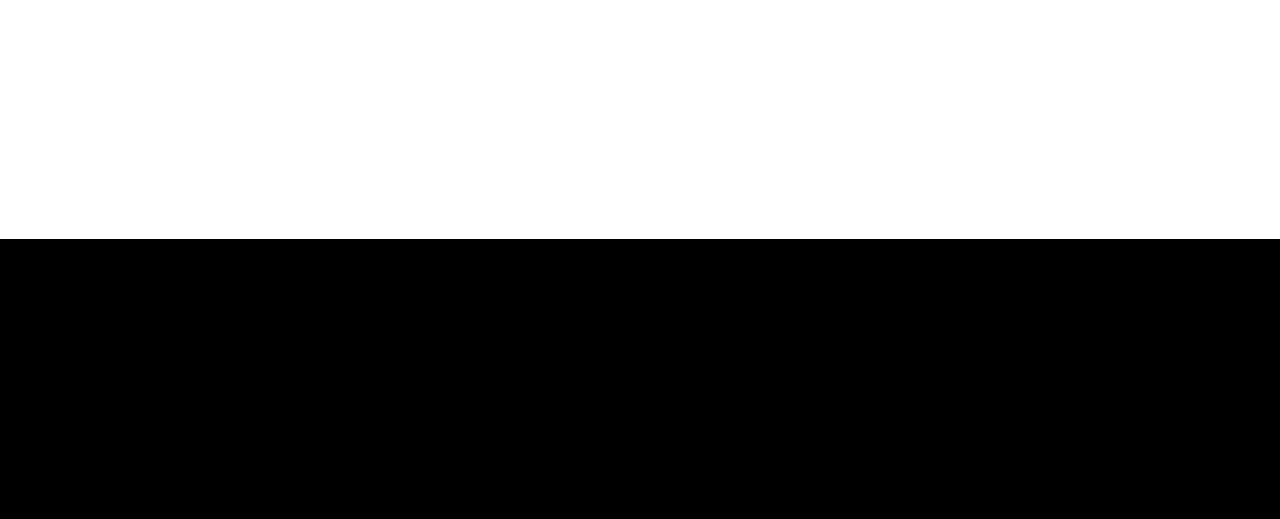
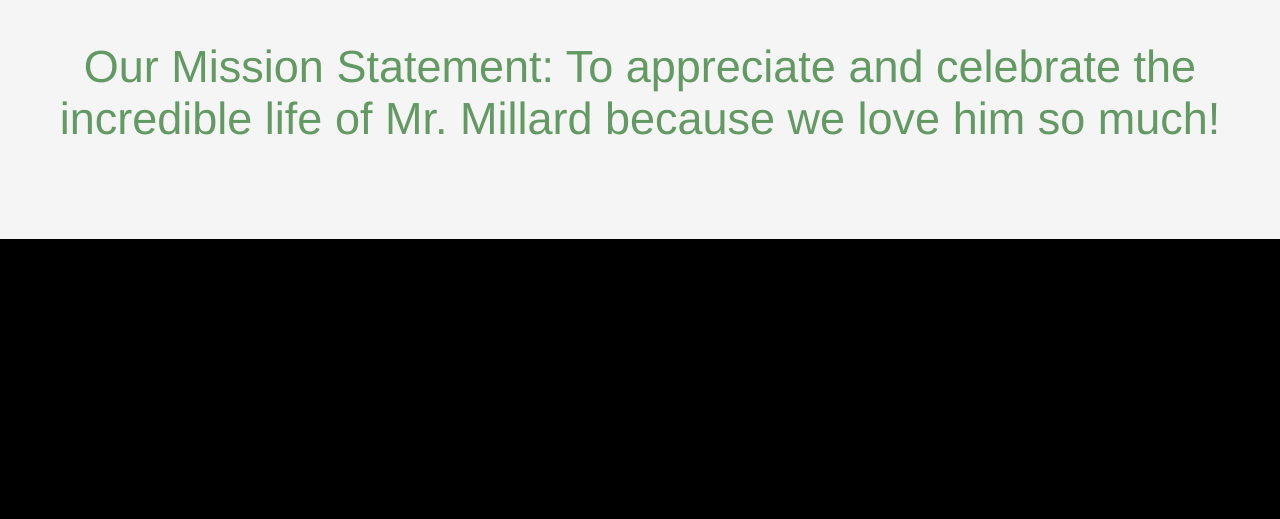
Before and after one commit to AyushmanChakraborty/CSPWebsiteProject, a PHP site: page /Millard.html in a window 1280 px wide. Shown: the part 1034-1553 px from the top of the page. Run offline with PHP 8.4, Linux system fonts and the light colour scheme.

Commit message:
Jeffrey 12/10/21

```diff
--- a/Millard.html
+++ b/Millard.html
@@ -5,11 +5,17 @@
       .image {
         position: relative;
         text-align: center;
-        color: white;
+        color: whitesmoke;
         height: 150%;
         background-position: center;
         background-repeat: no-repeat;
-        background-size: -50px;
+      }
+      .Middlefooter {
+        position: absolute;
+        bottom: -550px;
+        width: 100%;
+        height: 40%;
+        background: whitesmoke;
       }
     </style>
 
@@ -28,9 +34,23 @@
     <div class="image">
       <img
         src="https://americantechclub.files.wordpress.com/2015/03/millard.png"
-        style="width: 100%"
+        style="width: 100%; object-fit: cover"
       />
       <div class="centered">The Lawrence Millard Foundation</div>
+    </div>
+
+    <div class="Middlefooter">
+      <p
+        style="
+          color: rgb(99, 153, 99);
+          font-size: 45px;
+          text-align: center;
+          font-family: Franklin Gothic Medium;
+        "
+      >
+        Our Mission Statement: To appreciate and celebrate the incredible life
+        of Mr. Millard because we love him so much!
+      </p>
     </div>
 
     <div id="container">
--- a/index.css
+++ b/index.css
@@ -12,7 +12,7 @@ html {
 
 .topnav a {
   float: left;
-  color: white;
+  color: whitesmoke;
   text-align: center;
   padding: 25px 20px;
   text-decoration: none;
@@ -25,7 +25,7 @@ html {
 }
 
 .topnav a.active {
-  background-color: white;
+  background-color: whitesmoke;
   color: rgb(99, 153, 99);
 }
 
@@ -41,20 +41,20 @@ html {
 #body {
   padding: 10px;
   padding-bottom: 10px;
-  background: black; /* Height of the footer */
+  background: black;
 }
 #footer {
   position: absolute;
   bottom: 10px;
   width: 100%;
-  height: 10px; /* Height of the footer */
+  height: 10px;
   background: black;
 }
 
 .centered {
   position: absolute;
-  top: 20%;
+  top: 29%;
   left: 50%;
   transform: translate(-50%, -50%);
-  font-size: 50px;
+  font-size: 100px;
 }
```
